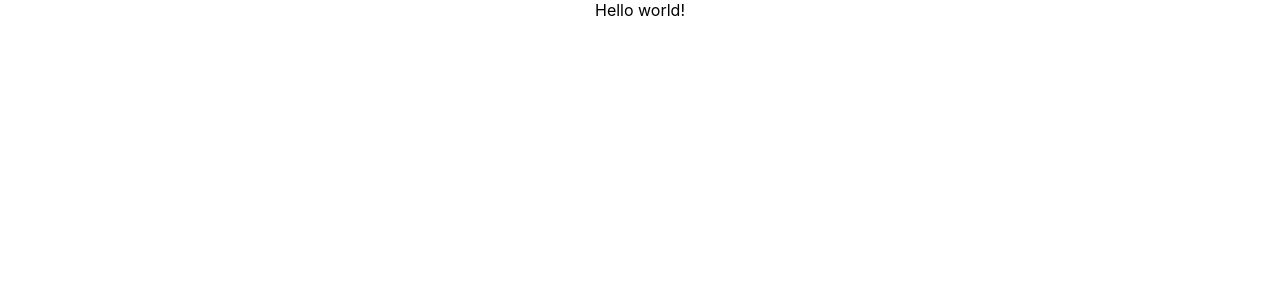
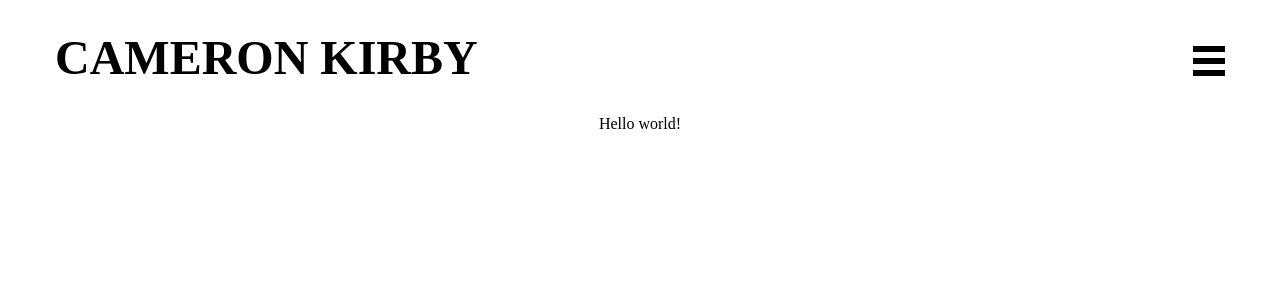
Before and after one commit to cameron-kirby/cameron-kirby, a React (Create React App) app in the folder client/: page / in a window 1280 px wide. Shown: the top 300 px of the page. Built offline with nearby package versions, Linux system fonts and the light colour scheme.

Commit message:
:sparkles: Add navigation
Added navigation and header, also added react router and normalize.css

```diff
--- a/client/package.json
+++ b/client/package.json
@@ -4,8 +4,10 @@
   "private": true,
   "dependencies": {
     "cra-template": "1.1.2",
+    "normalize.css": "^8.0.1",
     "react": "^17.0.2",
     "react-dom": "^17.0.2",
+    "react-router-dom": "^5.2.0",
     "react-scripts": "4.0.3",
     "styled-components": "^5.3.0",
     "styled-icons": "^10.37.0",
--- a/client/src/App.css
+++ b/client/src/App.css
@@ -30,6 +30,25 @@
 ====== */
 
 @import url('https://fonts.googleapis.com/css2?family=Source+Sans+Pro:ital,wght@0,200;0,300;0,400;0,600;0,700;0,900;1,200;1,300;1,400;1,600;1,700;1,900&display=swap');
+
+/* ===============
+  Global Styles
+=============== */
+
+*, *::before, *::after {
+  box-sizing: inherit;
+}
+html, body {
+  margin: 0;
+  width: 100%;
+  max-width: 100vw;
+  max-height: 100vw;
+  overflow: hidden;
+  font-family: var(--font-main);
+  -webkit-font-smoothing: antialiased;
+  scroll-behavior: smooth;
+  box-sizing: border-box;
+}
 
 .App {
   text-align: center;
--- a/client/src/App.js
+++ b/client/src/App.js
@@ -1,9 +1,32 @@
+import React, { useState } from "react";
+import { Switch, Route } from "react-router-dom";
 import './App.css';
+import Navigation from "./components/Navigation"
+
 
 function App() {
+    const [navOpen, setNavOpen] = useState(false); // Nav state
+
     return (
         <div className="App">
-            Hello world!
+            <Navigation navOpen={navOpen} setNavOpen={setNavOpen}/>
+                <Switch>
+                    <Route path="/work">
+                        Hello work!
+                    </Route>
+                    <Route path="/profile">
+                        Hello profile!
+                    </Route>
+                    <Route path="/journal">
+                        Hello journal!
+                    </Route>
+                    <Route path="/contact">
+                        Hello contact!
+                    </Route>
+                    <Route path="/">
+                        Hello world!
+                    </Route>
+                </Switch>
         </div>
     );
 }
--- /dev/null
+++ b/client/src/components/Navigation.js
@@ -0,0 +1,166 @@
+import React from "react"
+import { Link } from "react-router-dom";
+import styled from "styled-components"
+import { Menu, X } from "@styled-icons/boxicons-regular"
+
+const StyledNavigation = styled.nav`
+
+    .header {
+        position: sticky;
+        z-index: 2; /* Sit on top */
+        width: 100%;
+        padding: 30px 55px;
+        display: flex;
+        align-items: center;
+        justify-content: space-between;
+
+        .logo {
+            text-decoration: none;
+            color: var(--black);
+            font-weight: 900;
+            font-size: 3rem;
+        }
+
+        .nav-toggle {
+            border: none;
+            background: none;
+            cursor: pointer;
+            width: 2rem;
+            padding: 0;
+
+            position: relative;
+            cursor: pointer;
+            /* Animation */
+            transform: rotate(0deg);
+            transition: .5s ease-in-out;
+
+            span {
+                display: block;
+                position: absolute;
+                height: 6px;
+                width: 100%;
+                background: var(--black);
+                opacity: 1;
+                left: 0;
+                /* Animation */
+                transform: rotate(0deg);
+                transition: .25s ease-in-out;
+                ${({ navOpen }) => {
+                    if(!navOpen){
+                        return `
+                            :nth-child(1) {
+                                top: -.75rem;
+                            }
+
+                            :nth-child(2), :nth-child(3) {
+                                top: 0rem;
+                            }
+
+                            :nth-child(4) {
+                                top: .75rem;
+                            }
+                        `
+                    } else {
+                        return `
+                            width: 100%;
+                            :nth-child(1) {
+                                top: 0rem;
+                                width: 0%;
+                                left: 50%;
+                            }
+
+                            :nth-child(2) {
+                                top: 0rem;
+                                transform: rotate(45deg);
+                            }
+
+                            :nth-child(3) {
+                                top: 0rem;
+                                transform: rotate(-45deg);
+                            }
+
+                            :nth-child(4) {
+                                top: 0rem;
+                                width: 0%;
+                                left: 50%;
+                            }
+                        `
+                    }
+                }}
+            }
+        }
+    }
+
+    .overlay{
+        height: 100%;
+        width: 50%;
+        position: fixed; /* Stay in place */
+        z-index: 1; /* Sit on top */
+        left: 50%;
+        top: 0;
+        background-color: var(--offwhite);
+        overflow-x: hidden;
+        transform: ${({ navOpen }) => navOpen ? 'translateX(0)' : 'translateX(+100%)'};
+        transition: transform .35s cubic-bezier(var(--transition-main), 1);
+
+        .overlay-content {
+            position: relative;
+            top: 25%; /* 25% from the top */
+            width: 100%; /* 100% width */
+            text-align: center; /* Centered text/links */
+            margin-top: 30px; /* 30px top margin to avoid conflict with the close button on smaller screens */
+
+            .menu-items {
+                display: flex;
+                flex-direction: column;
+
+                a {
+                    text-decoration: none;
+                    color: var(--blue);
+                    font-weight: 700;
+                    font-size: 2.5rem;
+                    margin: .5rem 0;
+                    transition: color .35s cubic-bezier(var(--transition-main), 1);
+
+                    :hover {
+                        color: var(--black)
+                    }
+                }
+            }
+        }
+    }
+`
+
+const Navigation = ({ navOpen, setNavOpen }) => {
+
+    const handleMenuToggle = () => {
+        setNavOpen(prevNavOpen => !prevNavOpen)
+
+    }
+
+    return (
+        <StyledNavigation navOpen={navOpen}>
+            <div className="header">
+                <Link to="/" className="logo">CAMERON KIRBY</Link>
+                <button className="nav-toggle" onClick={handleMenuToggle}>
+                    <span></span>
+                    <span></span>
+                    <span></span>
+                    <span></span>
+                </button>
+            </div>
+            <div className="overlay">
+                <div className="overlay-content">
+                    <div className="menu-items">
+                        <Link to="/work">Work</Link>
+                        <Link to="/profile">Profile</Link>
+                        <Link to="/journal">Journal</Link>
+                        <Link to="/contact">Contact</Link>
+                    </div>
+                </div>
+            </div>
+        </StyledNavigation>
+    );
+}
+
+export default Navigation;
--- a/client/src/index.js
+++ b/client/src/index.js
@@ -1,12 +1,16 @@
 import React from 'react';
 import ReactDOM from 'react-dom';
+import { BrowserRouter as Router } from "react-router-dom";
+import 'normalize.css'
 import './index.css';
 import App from './App';
 import reportWebVitals from './reportWebVitals';
 
 ReactDOM.render(
   <React.StrictMode>
-    <App />
+    <Router>
+      <App />
+    </Router>
   </React.StrictMode>,
   document.getElementById('root')
 );
```
Also changed, not shown: 1 other file (tests, documents, lock files or other folders).
